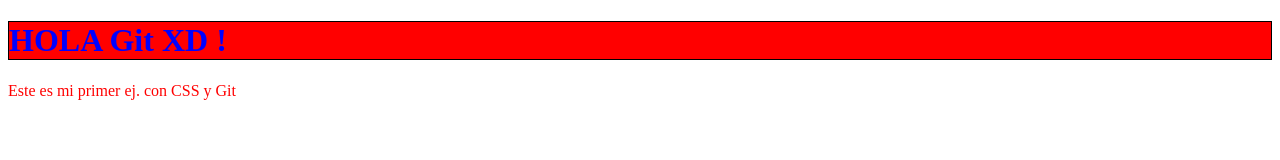
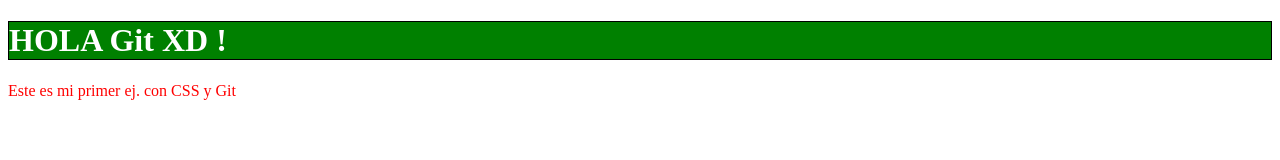
Before and after one commit to DAW2-Quevedo/aprendiendo-git, a plain HTML site: page index.html in a window 1280 px wide. Drawn offline with Linux system fonts and the light colour scheme.

Commit message:
hemos cambiado el fondo a verde y el color a blanco

```diff
--- a/index.html
+++ b/index.html
@@ -6,8 +6,8 @@
     <title>Mi  experimento CSS + Git</title>
     <style>
       h1 {
-	  color: blue;
-	  background-color: red;
+	  color: white;
+	  background-color: green;
 	  border: 1px solid black;
       }
 
```
